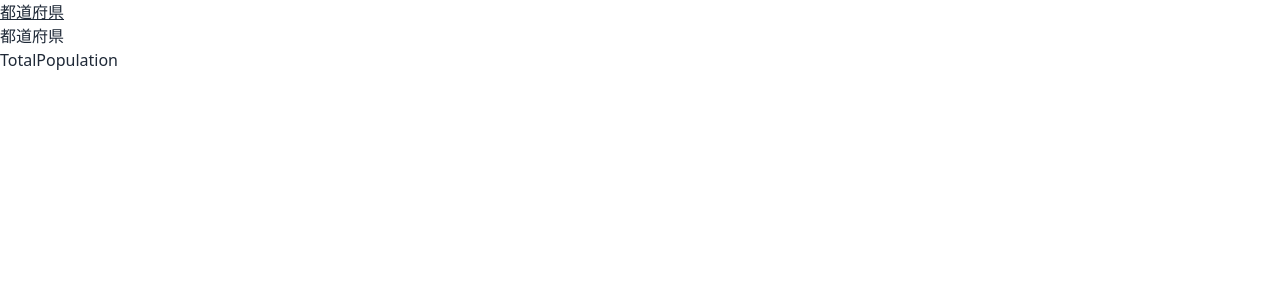
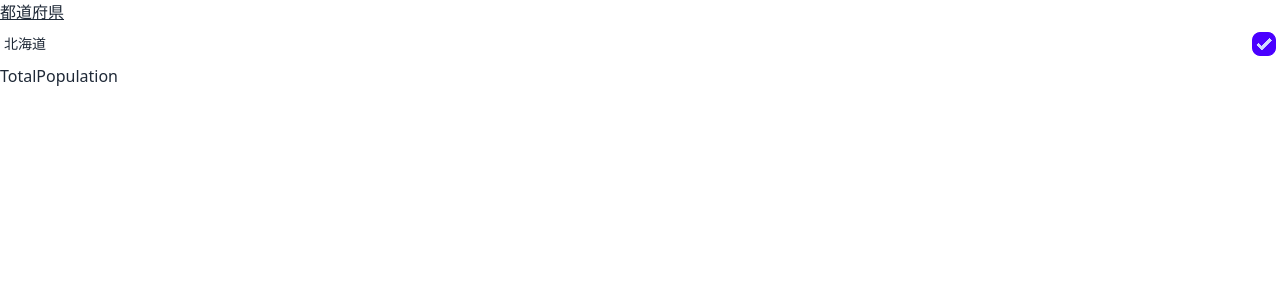
Before and after one commit to daxi0823/yumemi_exam, a React (Vite) app in the folder react-lesson/: page / in a window 1280 px wide. Shown: the top 300 px of the page. Built offline with nearby package versions, Linux system fonts and the light colour scheme.

Commit message:
checkbox prefecturesのコンポーネント作成

```diff
--- a/react-lesson/src/App.tsx
+++ b/react-lesson/src/App.tsx
@@ -7,6 +7,7 @@ import { TotalPopulation } from "./components/TotalPopulationGraph";
 import { YoungPopulation } from "./components/YoungPopulationGraph";
 import { ElderlyPopulation } from "./components/ElderlyPopulationGraph";
 import { ProductivePopulation } from "./components/ProductivePopulationGraph";
+import { CheckboxPrefectures } from "./components/CheckboxPrefectures";
 
 function App() {
   const [count, setCount] = useState<number>(0);
@@ -15,7 +16,7 @@ function App() {
     <BrowserRouter basename="/">
 			<div>
 				<h2 className="underline">都道府県</h2>
-				<h2>都道府県</h2>
+				<CheckboxPrefectures />
 				<div>
 					{/* チェックボックス */}
 				</div>
--- /dev/null
+++ b/react-lesson/src/components/CheckboxPrefectures.tsx
@@ -0,0 +1,12 @@
+export const CheckboxPrefectures = () => {
+	return (
+		<div>
+			<div className="form-control">
+				<label className="label cursor-pointer">
+				<span className="label-text">北海道</span>
+				<input type="checkbox" checked="checked" className="checkbox checkbox-primary" />
+				</label>
+			</div>
+		</div>
+	)
+}
```
